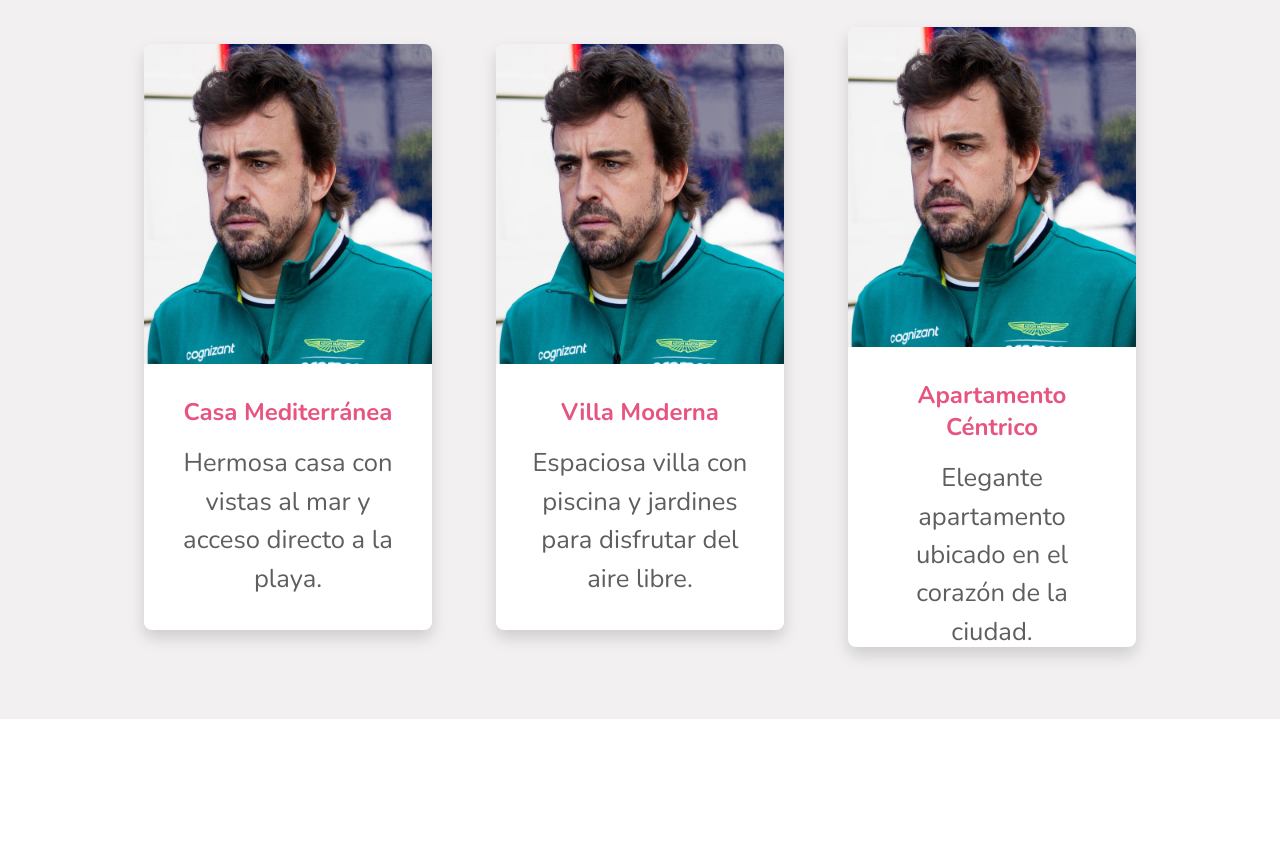
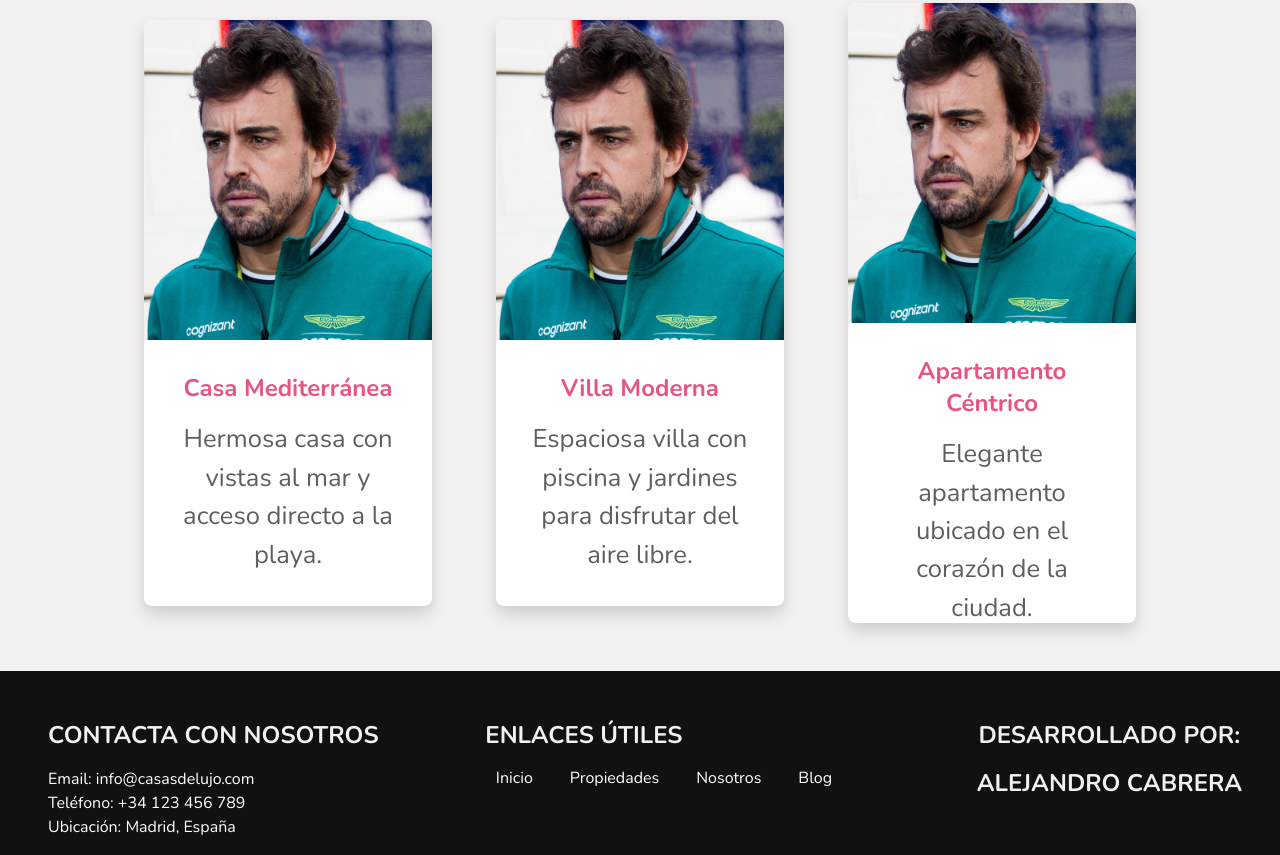
Before and after one commit to alexx-cb/LuxuryVillages, a website: page index.html in a window 1280 px wide. Shown: the part 2429-3284 px from the top of the page. Before the commit the page ends 3148 px from the top, so only its background shows below. Drawn offline with nearby package versions, Linux system fonts and the light colour scheme.

Commit message:
estructura basica completada

```diff
--- a/index.html
+++ b/index.html
@@ -104,8 +104,32 @@
             </div>
         </section>
 
-        <footer>
+        <footer class="footer">
+            <div class="footer-contact">
+                <h3>Contacta con nosotros</h3>
+                <p>Email: info@casasdelujo.com</p>
+                <p>Teléfono: +34 123 456 789</p>
+                <p>Ubicación: Madrid, España</p>
+            </div>
 
+            <div class="footer-links">
+                <h3>Enlaces útiles</h3>
+                <ul class="footer-links-list">
+                    <li class="footer-links-item"><a href="#" class="footer-links-link">Inicio</a></li>
+                    <li class="footer-links-item"><a href="#" class="footer-links-link">Propiedades</a></li>
+                    <li class="footer-links-item"><a href="#" class="footer-links-link">Nosotros</a></li>
+                    <li class="footer-links-item"><a href="#" class="footer-links-link">Blog</a></li>
+                </ul>
+            </div>
+
+            <div class="footer-credits">
+                <h3>Desarrollado por:</h3>
+                <h3>Alejandro Cabrera</h3>
+                <div class="icons">
+                    <a href="https://instagram.com" target="_blank"><i class="fab fa-instagram"></i></a>
+                    <a href="https://github.com" target="_blank"><i class="fab fa-github"></i></a>
+                </div>
+            </div>
         </footer>
 
 
--- a/scss/_base.scss
+++ b/scss/_base.scss
@@ -9,14 +9,18 @@ html{
     font-size: 100%;
 }
 
-.container{
+.container {
     display: grid;
-    grid-template-columns: minmax(6rem, 1fr), repeat(8, minmax(min-content, 16rem)) minmax(6rem, 1fr);
-    grid-template-rows: repeat(5, min-content);
-    grid-row-gap: 0.75rem;
+    grid-template-columns: minmax(6rem, 1fr) repeat(8, minmax(min-content, 16rem)) minmax(6rem, 1fr);
+    grid-template-rows: repeat(4, min-content) auto;
     background-color: color(tertiary);
 
     width: 100%;
     max-width: 100%;
     overflow: hidden;
+
+    & > *:last-child {
+        margin-bottom: 0;
+        padding-bottom: 0;
+    }
 }
--- a/scss/_mixin.scss
+++ b/scss/_mixin.scss
@@ -85,6 +85,14 @@
     box-shadow: 0 1rem 2rem rgba(0, 0, 0, 0.2);
 }
 
+@mixin section-title {
+    font-size: 1.5rem;
+    font-weight: bold;
+    margin-bottom: 1rem;
+    text-transform: uppercase;
+}
+
+
 %flex-row {
     display: flex;
     flex-direction: row;
--- a/scss/componentes/_categoria.scss
+++ b/scss/componentes/_categoria.scss
@@ -2,9 +2,11 @@
     @include card-styles;
     position: relative;
     overflow: hidden;
+
     img {
         transition: opacity 0.3s ease-in-out;
     }
+
     .categoria-text {
         position: absolute;
         top: 50%;
@@ -17,9 +19,11 @@
         opacity: 0;
         transition: opacity 0.3s ease-in-out;
     }
+
     &:hover img {
         opacity: 0.5;
     }
+
     &:hover .categoria-text {
         opacity: 1;
     }
--- /dev/null
+++ b/scss/componentes/_footerIconos.scss
@@ -0,0 +1,15 @@
+.footer-icons {
+    display: flex;
+    gap: 1rem;
+    justify-content: center;
+    font-size: 1.5rem;
+
+    a {
+        color: #fff;
+        transition: color 0.3s;
+
+        &:hover {
+            color: #ccc;
+        }
+    }
+}
--- /dev/null
+++ b/scss/componentes/_footerSeciones.scss
@@ -0,0 +1,49 @@
+
+
+.footer-contact {
+    @extend .footer-section;
+
+    h3 {
+        @include section-title;
+    }
+
+    p {
+        font-size: 1rem;
+        line-height: 1.5;
+    }
+}
+
+.footer-links {
+    @extend .footer-section;
+    @include menus;
+
+    h3 {
+        @include section-title;
+    }
+}
+
+.footer-credits {
+    @extend .footer-section;
+    display: flex;
+    flex-direction: column;
+    align-items: center;
+
+    h3 {
+        @include section-title;
+    }
+
+    .icons {
+        display: flex;
+        gap: 1rem;
+
+        a {
+            color: #fff;
+            font-size: 1.5rem;
+            transition: color 0.3s;
+
+            &:hover {
+                color: #ccc;
+            }
+        }
+    }
+}
--- a/scss/layout/_categorias.scss
+++ b/scss/layout/_categorias.scss
@@ -1,5 +1,5 @@
 .categorias {
-    grid-column: 1 / 10;
+    grid-column: 1 / -1;
     grid-row: 2/3;
 
     display: flex;
@@ -10,7 +10,7 @@
     padding: 2rem;
     width: 100%;
     max-width: 1200px;
-    margin: 0 auto;
+    margin:0 auto;
     box-sizing: border-box;
 
     &-titulo {
--- a/scss/layout/_footer.scss
+++ b/scss/layout/_footer.scss
@@ -0,0 +1,21 @@
+.footer {
+    width: 100vw;
+    grid-row: 4 / 5;
+    display: grid;
+    grid-template-columns: repeat(3, 1fr);
+    grid-template-rows: auto;
+    background-color: #111;
+    color: #fff;
+    padding: 2rem;
+    text-align: left;
+    gap: 2rem;
+
+    @media (max-width: 768px) {
+        grid-template-columns: 1fr;
+        text-align: center;
+    }
+
+    .footer-section {
+        padding: 1rem;
+    }
+}
--- a/scss/layout/_hero.scss
+++ b/scss/layout/_hero.scss
@@ -1,5 +1,5 @@
 .hero {
-    grid-column: 1/10;
+    grid-column: 1/-1;
     grid-row: 1/2;
     height: 90vh;
     background: url('../../img/alonoso.jpg') no-repeat center center;
--- a/scss/layout/_mejores.scss
+++ b/scss/layout/_mejores.scss
@@ -1,5 +1,5 @@
 .mejores {
-  grid-column: 1/10;
+  grid-column: 1/-1;
   grid-row: 3/4;
   width: 80%;
   margin: 0 auto;
--- a/scss/style.scss
+++ b/scss/style.scss
@@ -6,11 +6,12 @@
 @import './layout/hero';
 @import './layout/categorias';
 @import './layout/mejores';
+@import './layout/footer';
 
 @import './componentes/logo';
 @import './componentes/heading';
 @import './componentes/nav';
 @import './componentes/categoria';
 @import './componentes/cardsMejores';
-
-@import './componentes/categoria';
+@import './componentes/footerSeciones';
+@import './componentes/footerIconos';
```
Also changed, not shown: css/style.css, 1 other file.
